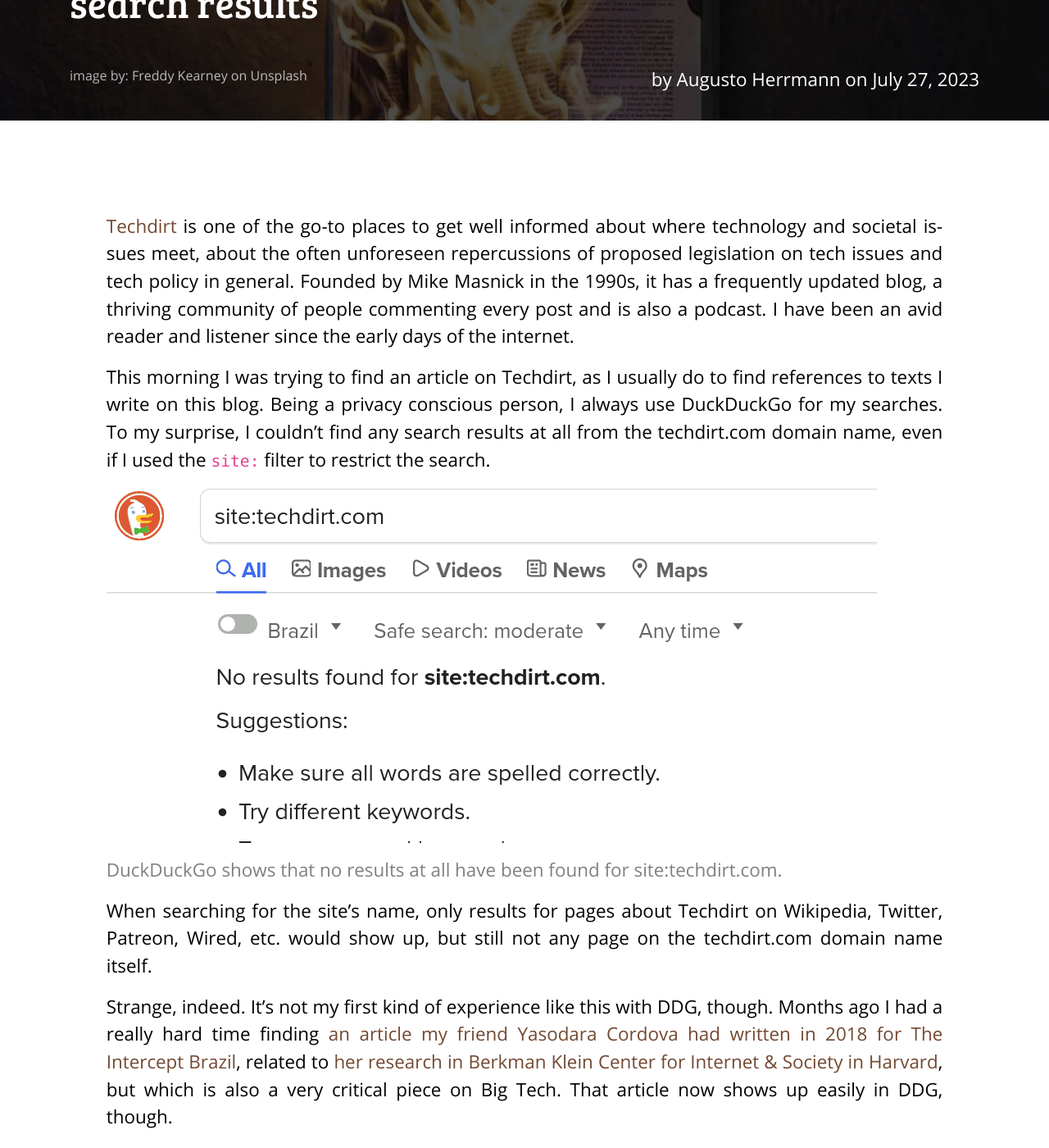
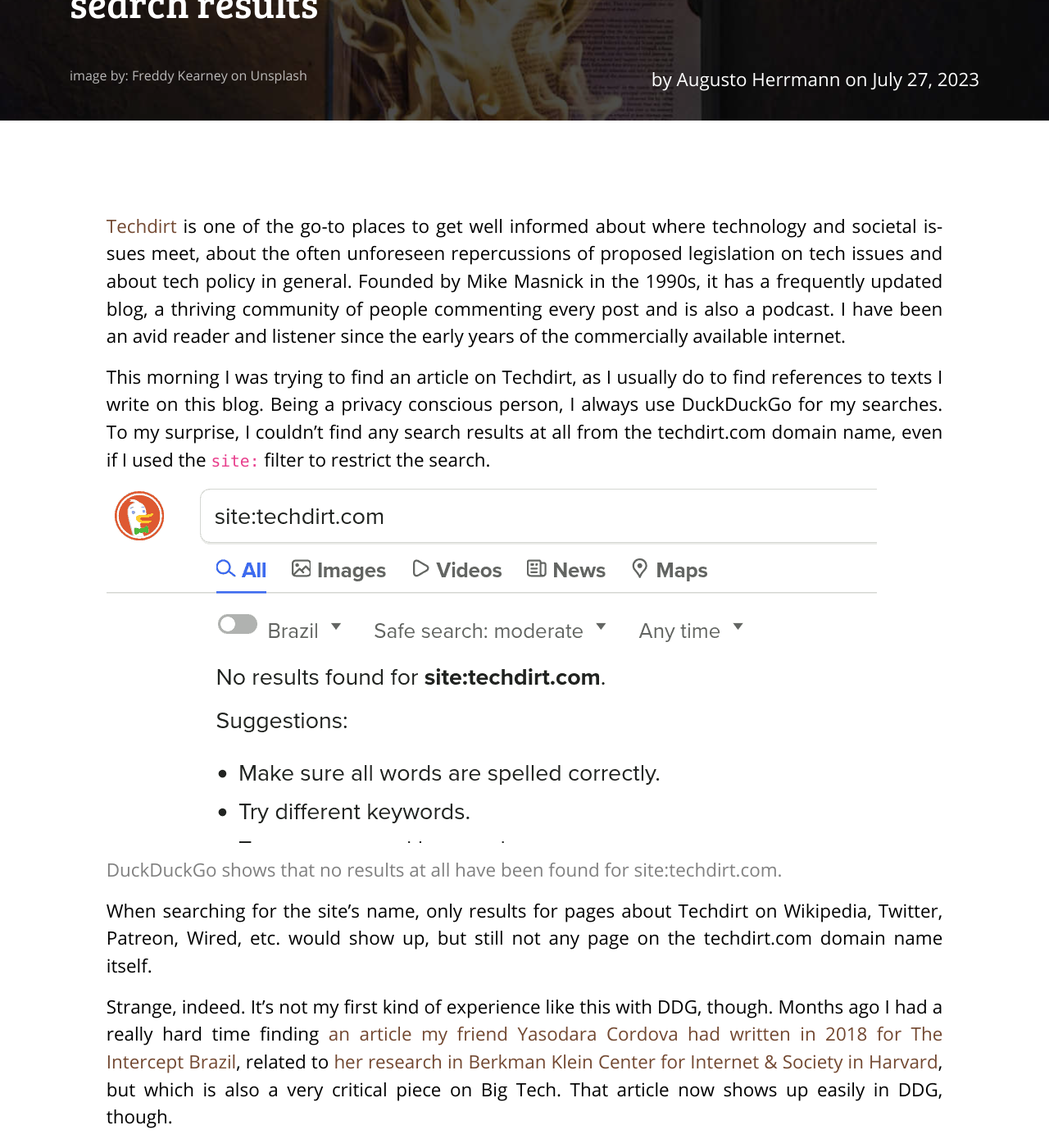
Before and after one commit to augusto-herrmann/augusto-herrmann.github.io, a Jekyll site: the page built from _posts/2023-07-27-techdirt-removed-from-duckduckgo-and-bing-search-results.md, in a window 1280 px wide and 1400 px high, scrolled down 218 px. Shown: the whole window at 82% size. Built offline with Jekyll 4.4.1, drawn with Linux system fonts in a browser that asks for light colours; some of the changed text lies outside the part shown.

Commit message:
Reword a few sentences for clarity

```diff
--- a/_posts/2023-07-27-techdirt-removed-from-duckduckgo-and-bing-search-results.md
+++ b/_posts/2023-07-27-techdirt-removed-from-duckduckgo-and-bing-search-results.md
@@ -18,11 +18,11 @@
 
 [Techdirt](https://techdirt.com/) is one of the go-to places to get well
 informed about where technology and societal issues meet, about the often
-unforeseen repercussions of proposed legislation on tech issues and tech
-policy in general. Founded by Mike Masnick in the 1990s, it has a
+unforeseen repercussions of proposed legislation on tech issues and about
+tech policy in general. Founded by Mike Masnick in the 1990s, it has a
 frequently updated blog, a thriving community of people commenting every
 post and is also a podcast. I have been an avid reader and listener since
-the early days of the internet.
+the early years of the commercially available internet.
 
 This morning I was trying to find an article on Techdirt, as I usually do
 to find references to texts I write on this blog. Being a privacy
```
Also changed, not shown: other parts of _posts/2023-07-27-techdirt-removed-from-duckduckgo-and-bing-search-results.md (+1 -1 lines).
